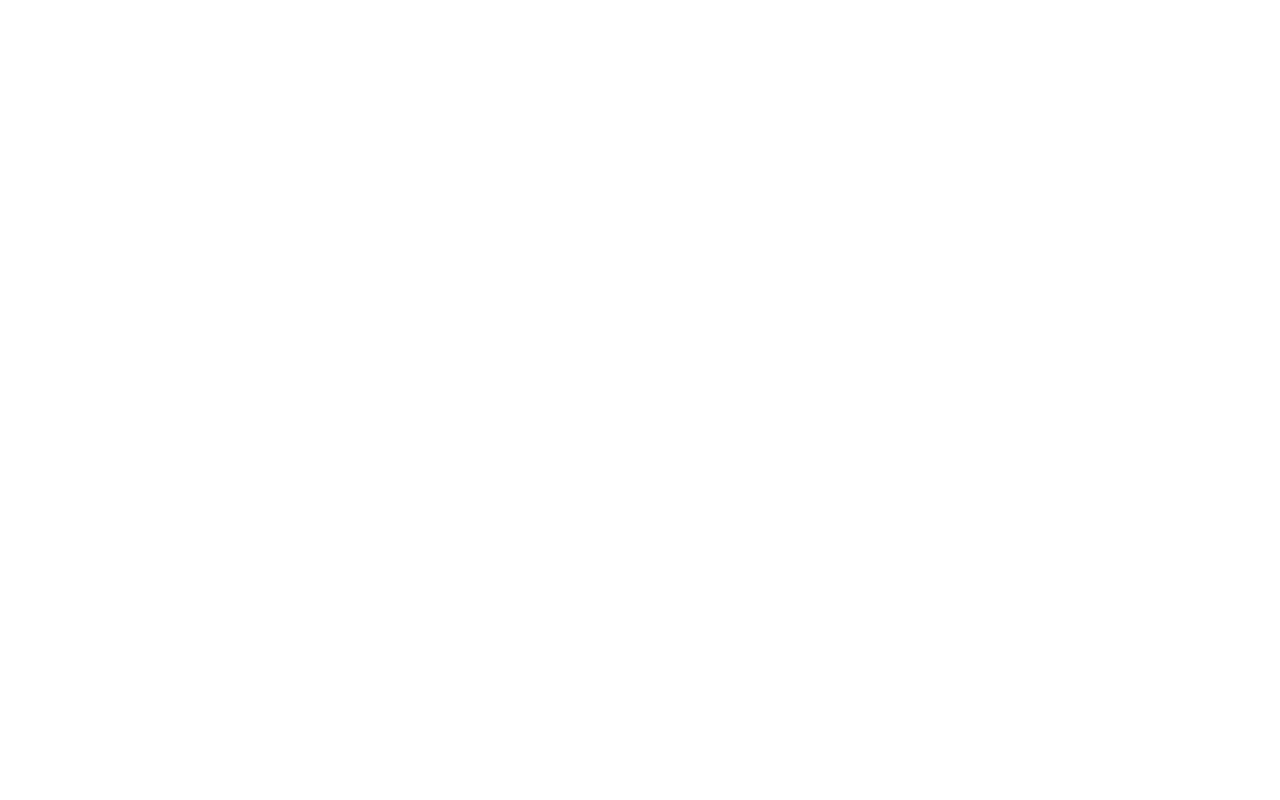
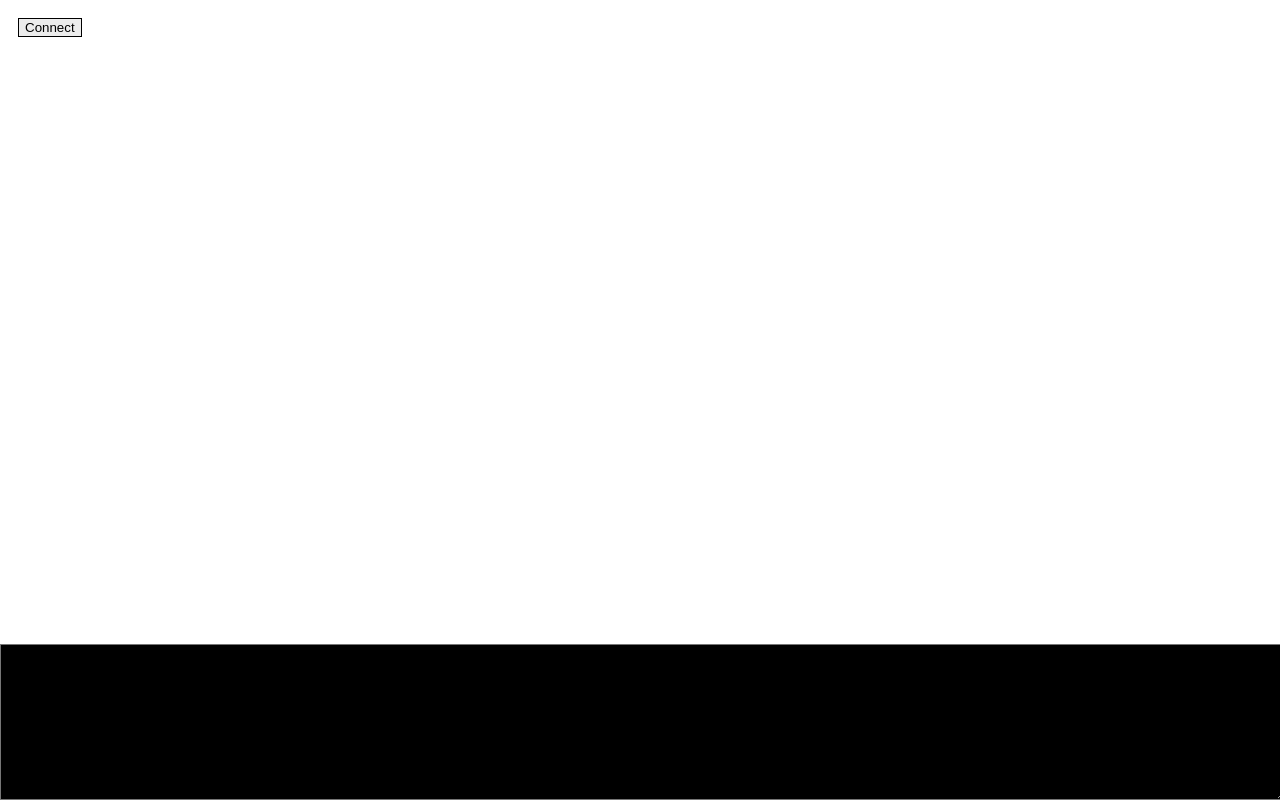
Before and after one commit to scottmetoyer/fb01-util, a plain HTML site: page index.html in a window 1280 px wide. Drawn offline with Linux system fonts and the light colour scheme.

Commit message:
Created index and stubbed top level functions

```diff
--- a/css/styles.css
+++ b/css/styles.css
@@ -0,0 +1,25 @@
+body {
+    padding: 10px;
+}
+
+button {
+    border: solid 1px #000;
+    background-color: #ececec;
+}
+
+button:hover {
+    background-color: #f8f8f8;
+}
+
+button:active {
+    background-color: #a8a8a8;
+}
+
+#console {
+    background-color: #000;
+    color: orange;
+    position: absolute;
+    bottom: 0;
+    left: 0;
+    width: 100%;
+}
--- a/index.html
+++ b/index.html
@@ -17,9 +17,9 @@
 </head>
 
 <body>
+    <button id="connect" onclick="connect()">Connect</button>
 
-
-
+    <textarea id="console" rows="10"></textarea>
     <script src="js/scripts.js"></script>
 </body>
 
--- a/js/scripts.js
+++ b/js/scripts.js
@@ -0,0 +1,20 @@
+var device = null;
+
+function connect() {
+    // Connect to FB-01
+    if (navigator.requestMIDIAccess) {
+        navigator.requestMIDIAccess()
+            .then(function (midi) {
+                device = midi;
+                log("Connected to midi device");
+            }, function () {
+                log('Could not access midi devices');
+            });
+    }
+}
+
+function log(message) {
+    var text = document.getElementById("console").value;
+    text = message + "\r\n" + text;
+    document.getElementById("console").value = text;
+}
```
